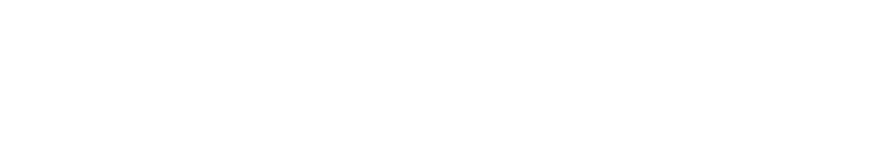
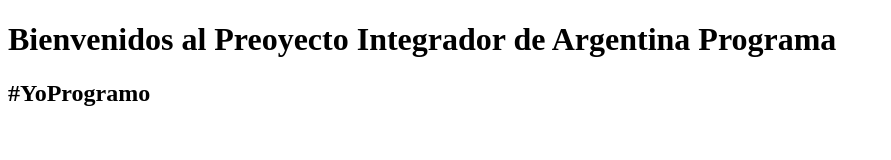
Before and after one commit to LUCHO1974/ProyectoIntegrador_CabreraLuciano, a plain HTML site: page index.html in a window 1280 px wide. Shown: the whole page, without its empty margins (0-891 px from the left). Drawn offline with Linux system fonts and the light colour scheme.

Commit message:
Update index.html

```diff
--- a/index.html
+++ b/index.html
@@ -6,6 +6,7 @@
     <title>Document</title>
 </head>
 <body>
-
+    <h1>Bienvenidos al Preoyecto Integrador de Argentina Programa </h1>
+    <h2>#YoProgramo</h2>
 </body>
 </html>
```
